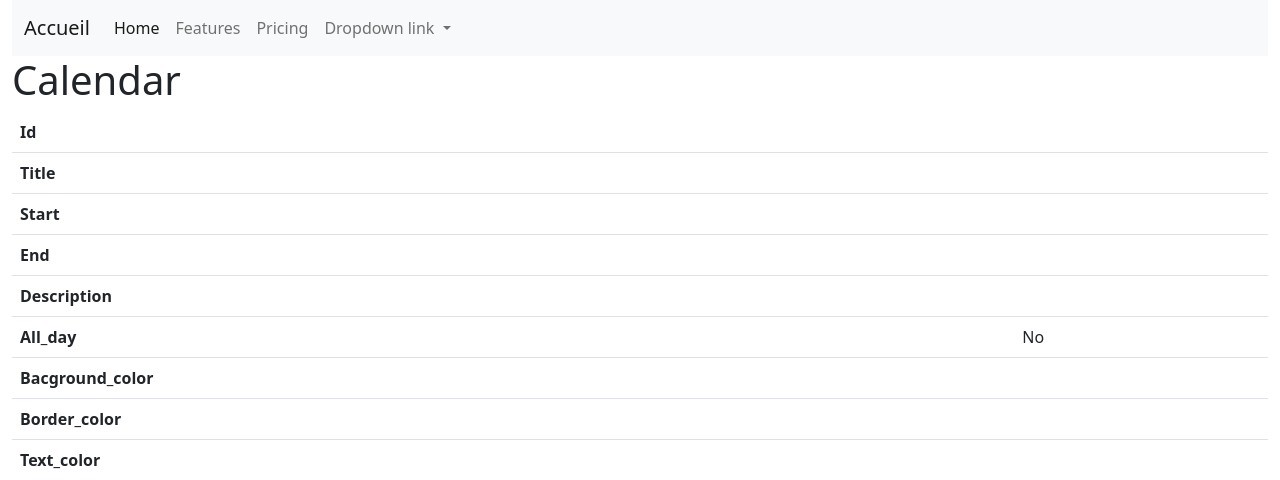
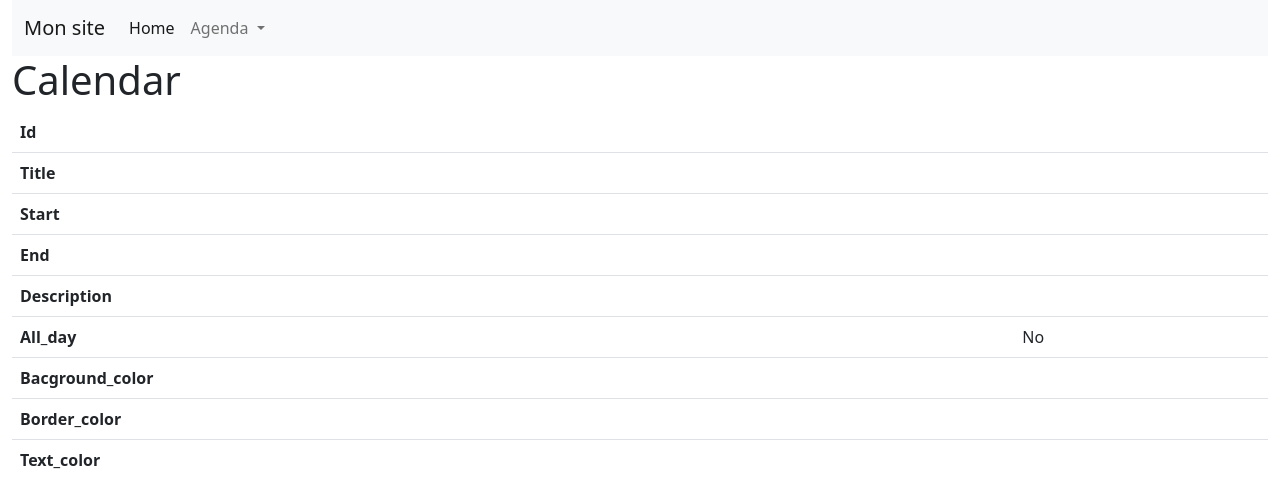
Before and after one commit to helfina/monprojetcertification, a Symfony app: template templates/calendar/show.html.twig in a window 1280 px wide. Shown: the top 480 px of the page. Run offline with Twig, Linux system fonts and the light colour scheme; the template is opened without the code that fills it, so the values that code supplies are empty; some libraries are stand-ins or nearby versions.

Commit message:
header : ajout des liens du menu

```diff
--- a/templates/header.html.twig
+++ b/templates/header.html.twig
@@ -2,29 +2,22 @@
 
   <nav class="navbar navbar-expand-lg navbar-light bg-light">
     <div class="container-fluid">
-      <a class="navbar-brand" href="#">Accueil</a>
+      <a class="navbar-brand" href="#">Mon site</a>
       <button class="navbar-toggler" type="button" data-bs-toggle="collapse" data-bs-target="#navbarNavDropdown" aria-controls="navbarNavDropdown" aria-expanded="false" aria-label="Toggle navigation">
         <span class="navbar-toggler-icon"></span>
       </button>
       <div class="collapse navbar-collapse" id="navbarNavDropdown">
         <ul class="navbar-nav">
           <li class="nav-item">
-            <a class="nav-link active" aria-current="page" href="#">Home</a>
-          </li>
-          <li class="nav-item">
-            <a class="nav-link" href="#">Features</a>
-          </li>
-          <li class="nav-item">
-            <a class="nav-link" href="#">Pricing</a>
+            <a class="nav-link active" aria-current="page" href="{{ path('app_home') }}">Home</a>
           </li>
           <li class="nav-item dropdown">
             <a class="nav-link dropdown-toggle" href="#" id="navbarDropdownMenuLink" role="button" data-bs-toggle="dropdown" aria-expanded="false">
-              Dropdown link
+              Agenda
             </a>
             <ul class="dropdown-menu" aria-labelledby="navbarDropdownMenuLink">
-              <li><a class="dropdown-item" href="#">Action</a></li>
-              <li><a class="dropdown-item" href="#">Another action</a></li>
-              <li><a class="dropdown-item" href="#">Something else here</a></li>
+              <li><a class="dropdown-item" href="{{ path('app_calendar_index') }}">Liste</a></li>
+              <li><a class="dropdown-item" href="{{ path('app_calendar_new') }}">Ajout</a></li>
             </ul>
           </li>
         </ul>
```
